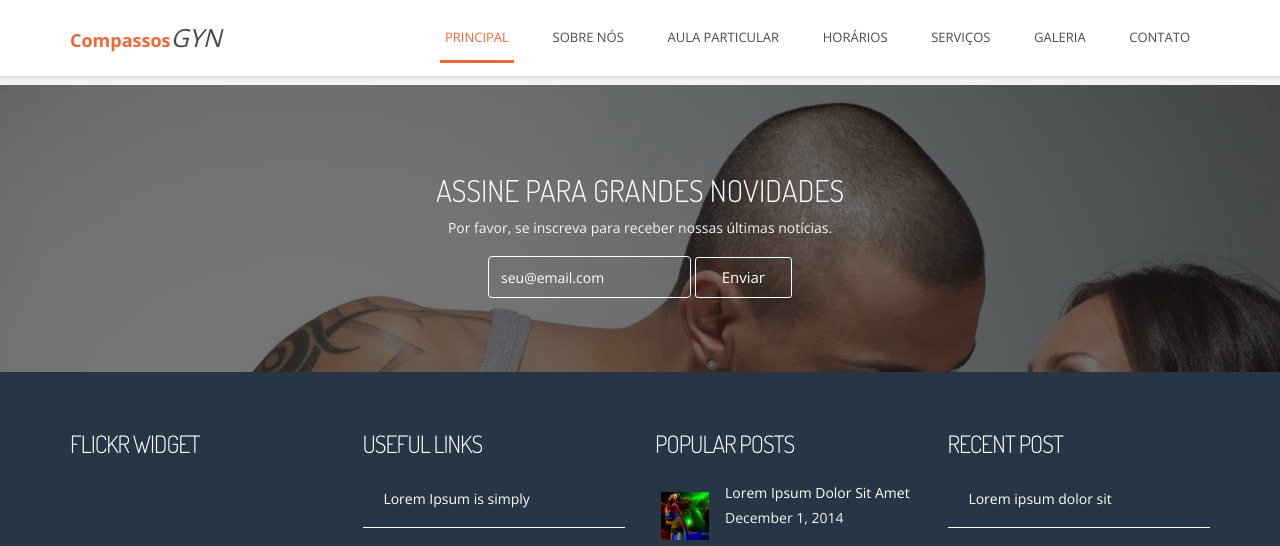
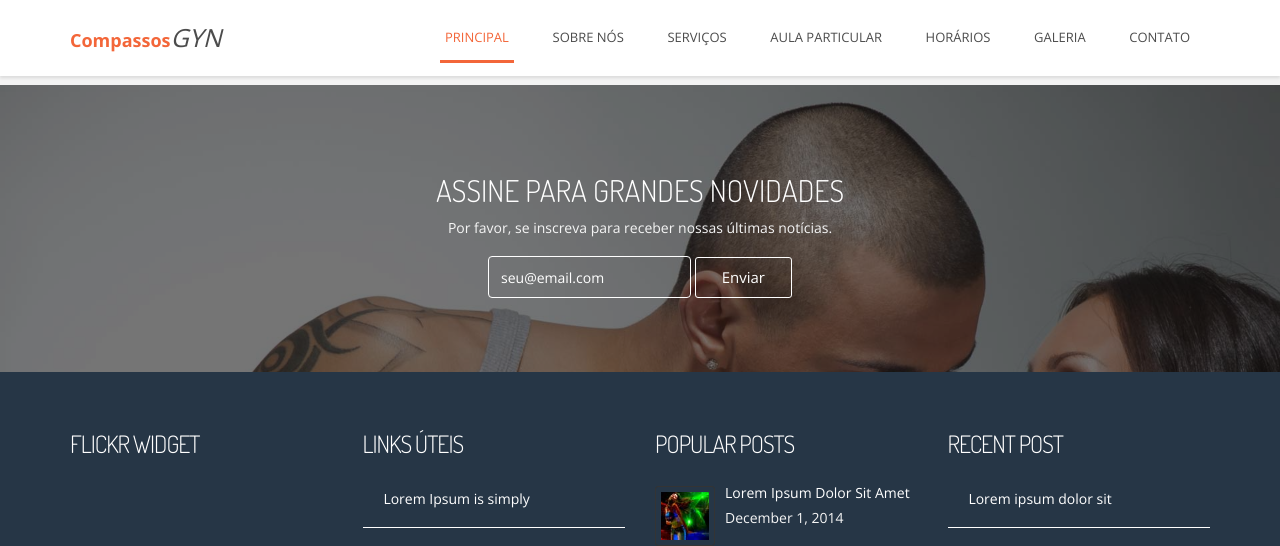
Before and after one commit to 5devmonkeys/comp, a Jekyll site: the page built from index.html, in a window 1280 px wide and 900 px high, scrolled down 3067 px. Shown: the top 546 px of the window. Built offline with Jekyll 4.4.1, drawn with Linux system fonts in a browser that asks for light colours; some web fonts are replaced.

Commit message:
header order fix

```diff
--- a/_includes/footer.html
+++ b/_includes/footer.html
@@ -9,7 +9,7 @@
 
 
             <div class="col-md-3 col-sm-6 widget widget_recent_entries to_animate">
-                <h3 class="widget-title">useful links</h3>
+                <h3 class="widget-title">links úteis</h3>
                 <ul>
                     <li>
                         <a href="#">Lorem Ipsum is simply</a>
--- a/_includes/header.html
+++ b/_includes/header.html
@@ -13,13 +13,13 @@
                             <a href="sobre.html">Sobre nós</a>
                         </li>
                         <li>
+                            <a href="serviços.html">Serviços</a>
+                        </li>
+                        <li>
                             <a href="aula-particular.html">Aula particular</a>
                         </li>
                         <li>
                             <a href="horarios.html">Horários</a>
-                        </li>
-                        <li>
-                            <a href="serviços.html">Serviços</a>
                         </li>
                         <li>
                             <a href="galeria.html">Galeria</a>
```
